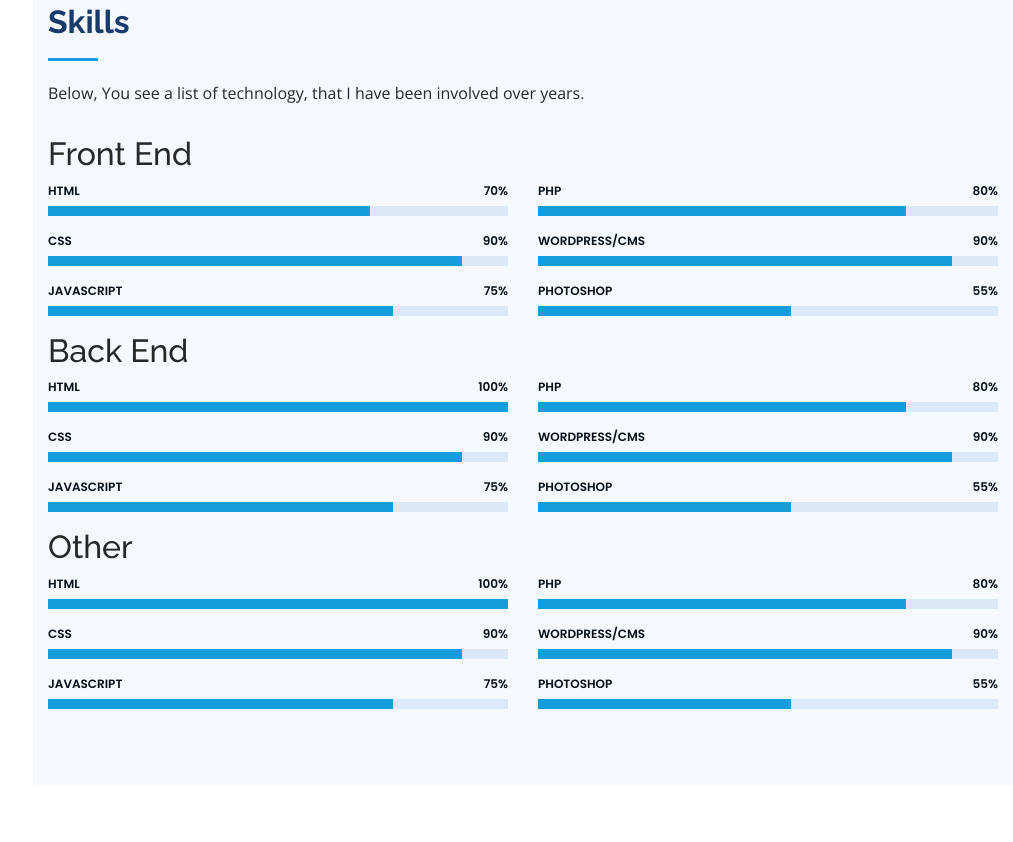
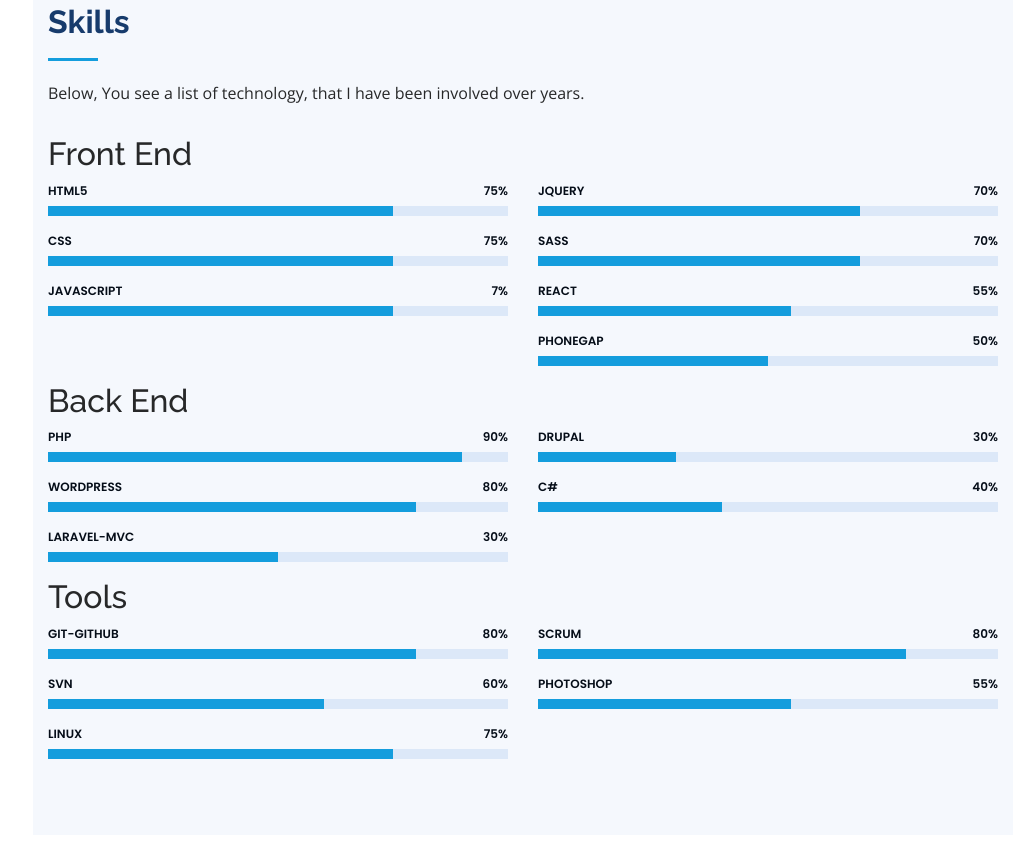
Before and after one commit to dancr13/dbogarin.github.io, a plain HTML site: page index.html in a window 1280 px wide. Shown: the part 1526-2368 px from the top of the page, without its empty margins (267-1280 px from the left). Drawn offline with nearby package versions, Linux system fonts and the light colour scheme.

Commit message:
this updates profile content

```diff
--- a/assets/css/custom.css
+++ b/assets/css/custom.css
@@ -2,3 +2,7 @@
 {
     font-weight: bold;
 }
+
+#hero {
+    background: url("../img/herobg.jpg") top center;
+  }
--- a/index.html
+++ b/index.html
@@ -46,14 +46,16 @@
     <div class="d-flex flex-column">
 
       <div class="profile">
-        <img src="assets/img/profile-img.jpg" alt="" class="img-fluid rounded-circle">
+        <img src="assets/img/foto.jpg" alt="" class="img-fluid rounded-circle">
         <h1 class="text-light"><a href="index.html">Daniel Bogarin</a></h1>
         <div class="social-links mt-3 text-center">
           <!--  <a href="#" class="twitter"><i class="bx bxl-twitter"></i></a>-->
-        <!--  <a href="#" class="facebook"><i class="bx bxl-facebook"></i></a>-->
+          <!--  <a href="#" class="facebook"><i class="bx bxl-facebook"></i></a>-->
           <!-- <a href="#" class="instagram"><i class="bx bxl-instagram"></i></a> -->
-         <a href="https://join.skype.com/invite/rhwg0RHtRGjo"  target="_blank" class="google-plus"><i class="bx bxl-skype"></i></a>
-          <a href="https://www.linkedin.com/in/daniel-bogar%C3%ADn-granados-21337630/" target="_blank" class="linkedin"><i class="bx bxl-linkedin"></i></a>
+          <a href="https://join.skype.com/invite/rhwg0RHtRGjo" target="_blank" class="google-plus"><i
+              class="bx bxl-skype"></i></a>
+          <a href="https://www.linkedin.com/in/daniel-bogar%C3%ADn-granados-21337630/" target="_blank"
+            class="linkedin"><i class="bx bxl-linkedin"></i></a>
         </div>
       </div>
 
@@ -88,7 +90,7 @@
       <div class="container">
 
         <div class="section-title">
-          <h2>About</h2>
+          <h2>About me</h2>
           <p>I’m a person who has been spend time in Tech for a while and I love it!. </p>
           <p> There is nothing greater than witness how the technologies changes our life for better and how the
             information is now shared easily than ever.</p>
@@ -101,7 +103,7 @@
 
         <div class="row">
           <div class="col-lg-4" data-aos="fade-right">
-            <img src="assets/img/profile-img.jpg" class="img-fluid" alt="">
+            <img src="assets/img/foto.jpg" class="img-fluid" alt="">
           </div>
           <div class="col-lg-8 pt-4 pt-lg-0 content" data-aos="fade-left">
             <h3>Software &amp; Photographer.</h3>
@@ -118,7 +120,8 @@
               <div class="col-lg-6">
                 <ul>
                   <li><i class="icofont-rounded-right"></i> <strong>Degree:</strong> B.S. in Computer Science.</li>
-                  <li><i class="icofont-rounded-right"></i> <strong>Email:</strong> <a href = "mailto: dbogarin88@gmail.com">dbogarin88@gmail.com</a>  </li>
+                  <li><i class="icofont-rounded-right"></i> <strong>Email:</strong> <a
+                      href="mailto: dbogarin88@gmail.com">dbogarin88@gmail.com</a> </li>
                 </ul>
               </div>
             </div>
@@ -198,23 +201,23 @@
           <div class="col-lg-6" data-aos="fade-up">
 
             <div class="progress">
-              <span class="skill">HTML <i class="val">70%</i></span>
+              <span class="skill">HTML5 <i class="val">75%</i></span>
               <div class="progress-bar-wrap">
-                <div class="progress-bar" role="progressbar" aria-valuenow="70" aria-valuemin="0" aria-valuemax="100">
+                <div class="progress-bar" role="progressbar" aria-valuenow="75" aria-valuemin="0" aria-valuemax="100">
                 </div>
               </div>
             </div>
 
             <div class="progress">
-              <span class="skill">CSS <i class="val">90%</i></span>
+              <span class="skill">CSS <i class="val">75%</i></span>
               <div class="progress-bar-wrap">
-                <div class="progress-bar" role="progressbar" aria-valuenow="90" aria-valuemin="0" aria-valuemax="100">
+                <div class="progress-bar" role="progressbar" aria-valuenow="75" aria-valuemin="0" aria-valuemax="100">
                 </div>
               </div>
             </div>
 
             <div class="progress">
-              <span class="skill">JavaScript <i class="val">75%</i></span>
+              <span class="skill">JavaScript <i class="val">7%</i></span>
               <div class="progress-bar-wrap">
                 <div class="progress-bar" role="progressbar" aria-valuenow="75" aria-valuemin="0" aria-valuemax="100">
                 </div>
@@ -226,25 +229,36 @@
           <div class="col-lg-6" data-aos="fade-up" data-aos-delay="100">
 
             <div class="progress">
-              <span class="skill">PHP <i class="val">80%</i></span>
+
+
+              <span class="skill"> Jquery <i class="val">70%</i></span>
               <div class="progress-bar-wrap">
-                <div class="progress-bar" role="progressbar" aria-valuenow="80" aria-valuemin="0" aria-valuemax="100">
+                <div class="progress-bar" role="progressbar" aria-valuenow="70" aria-valuemin="0" aria-valuemax="100">
                 </div>
               </div>
             </div>
 
             <div class="progress">
-              <span class="skill">WordPress/CMS <i class="val">90%</i></span>
+              <span class="skill">Sass <i class="val">70%</i></span>
               <div class="progress-bar-wrap">
-                <div class="progress-bar" role="progressbar" aria-valuenow="90" aria-valuemin="0" aria-valuemax="100">
+                <div class="progress-bar" role="progressbar" aria-valuenow="70" aria-valuemin="0" aria-valuemax="100">
                 </div>
               </div>
             </div>
 
             <div class="progress">
-              <span class="skill">Photoshop <i class="val">55%</i></span>
+              <span class="skill">React <i class="val">55%</i></span>
               <div class="progress-bar-wrap">
                 <div class="progress-bar" role="progressbar" aria-valuenow="55" aria-valuemin="0" aria-valuemax="100">
+                </div>
+              </div>
+            </div>
+
+
+            <div class="progress">
+              <span class="skill">Phonegap <i class="val">50%</i></span>
+              <div class="progress-bar-wrap">
+                <div class="progress-bar" role="progressbar" aria-valuenow="50" aria-valuemin="0" aria-valuemax="100">
                 </div>
               </div>
             </div>
@@ -260,15 +274,7 @@
           <div class="col-lg-6" data-aos="fade-up">
 
             <div class="progress">
-              <span class="skill">HTML <i class="val">100%</i></span>
-              <div class="progress-bar-wrap">
-                <div class="progress-bar" role="progressbar" aria-valuenow="100" aria-valuemin="0" aria-valuemax="100">
-                </div>
-              </div>
-            </div>
-
-            <div class="progress">
-              <span class="skill">CSS <i class="val">90%</i></span>
+              <span class="skill">PHP <i class="val">90%</i></span>
               <div class="progress-bar-wrap">
                 <div class="progress-bar" role="progressbar" aria-valuenow="90" aria-valuemin="0" aria-valuemax="100">
                 </div>
@@ -276,7 +282,68 @@
             </div>
 
             <div class="progress">
-              <span class="skill">JavaScript <i class="val">75%</i></span>
+              <span class="skill">Wordpress <i class="val">80%</i></span>
+              <div class="progress-bar-wrap">
+                <div class="progress-bar" role="progressbar" aria-valuenow="80" aria-valuemin="0" aria-valuemax="100">
+                </div>
+              </div>
+            </div>
+
+            <div class="progress">
+              <span class="skill">Laravel-MVC <i class="val">30%</i></span>
+              <div class="progress-bar-wrap">
+                <div class="progress-bar" role="progressbar" aria-valuenow="50" aria-valuemin="0" aria-valuemax="100">
+                </div>
+              </div>
+            </div>
+
+          </div>
+
+          <div class="col-lg-6" data-aos="fade-up" data-aos-delay="100">
+
+            <div class="progress">
+              <span class="skill">Drupal <i class="val">30%</i></span>
+              <div class="progress-bar-wrap">
+                <div class="progress-bar" role="progressbar" aria-valuenow="30" aria-valuemin="0" aria-valuemax="100">
+                </div>
+              </div>
+            </div>
+
+            <div class="progress">
+              <span class="skill">C# <i class="val">40%</i></span>
+              <div class="progress-bar-wrap">
+                <div class="progress-bar" role="progressbar" aria-valuenow="40" aria-valuemin="0" aria-valuemax="100">
+                </div>
+              </div>
+            </div>
+
+          </div>
+
+        </div>
+
+        <h2>Tools</h2>
+        <div class="row skills-content">
+
+          <div class="col-lg-6" data-aos="fade-up">
+
+            <div class="progress">
+              <span class="skill">Git-github <i class="val">80%</i></span>
+              <div class="progress-bar-wrap">
+                <div class="progress-bar" role="progressbar" aria-valuenow="80" aria-valuemin="0" aria-valuemax="100">
+                </div>
+              </div>
+            </div>
+
+            <div class="progress">
+              <span class="skill">SVN <i class="val">60%</i></span>
+              <div class="progress-bar-wrap">
+                <div class="progress-bar" role="progressbar" aria-valuenow="60" aria-valuemin="0" aria-valuemax="100">
+                </div>
+              </div>
+            </div>
+
+            <div class="progress">
+              <span class="skill">Linux <i class="val">75%</i></span>
               <div class="progress-bar-wrap">
                 <div class="progress-bar" role="progressbar" aria-valuenow="75" aria-valuemin="0" aria-valuemax="100">
                 </div>
@@ -288,78 +355,9 @@
           <div class="col-lg-6" data-aos="fade-up" data-aos-delay="100">
 
             <div class="progress">
-              <span class="skill">PHP <i class="val">80%</i></span>
+              <span class="skill">Scrum <i class="val">80%</i></span>
               <div class="progress-bar-wrap">
                 <div class="progress-bar" role="progressbar" aria-valuenow="80" aria-valuemin="0" aria-valuemax="100">
-                </div>
-              </div>
-            </div>
-
-            <div class="progress">
-              <span class="skill">WordPress/CMS <i class="val">90%</i></span>
-              <div class="progress-bar-wrap">
-                <div class="progress-bar" role="progressbar" aria-valuenow="90" aria-valuemin="0" aria-valuemax="100">
-                </div>
-              </div>
-            </div>
-
-            <div class="progress">
-              <span class="skill">Photoshop <i class="val">55%</i></span>
-              <div class="progress-bar-wrap">
-                <div class="progress-bar" role="progressbar" aria-valuenow="55" aria-valuemin="0" aria-valuemax="100">
-                </div>
-              </div>
-            </div>
-
-          </div>
-
-        </div>
-
-        <h2>Other</h2>
-        <div class="row skills-content">
-
-          <div class="col-lg-6" data-aos="fade-up">
-
-            <div class="progress">
-              <span class="skill">HTML <i class="val">100%</i></span>
-              <div class="progress-bar-wrap">
-                <div class="progress-bar" role="progressbar" aria-valuenow="100" aria-valuemin="0" aria-valuemax="100">
-                </div>
-              </div>
-            </div>
-
-            <div class="progress">
-              <span class="skill">CSS <i class="val">90%</i></span>
-              <div class="progress-bar-wrap">
-                <div class="progress-bar" role="progressbar" aria-valuenow="90" aria-valuemin="0" aria-valuemax="100">
-                </div>
-              </div>
-            </div>
-
-            <div class="progress">
-              <span class="skill">JavaScript <i class="val">75%</i></span>
-              <div class="progress-bar-wrap">
-                <div class="progress-bar" role="progressbar" aria-valuenow="75" aria-valuemin="0" aria-valuemax="100">
-                </div>
-              </div>
-            </div>
-
-          </div>
-
-          <div class="col-lg-6" data-aos="fade-up" data-aos-delay="100">
-
-            <div class="progress">
-              <span class="skill">PHP <i class="val">80%</i></span>
-              <div class="progress-bar-wrap">
-                <div class="progress-bar" role="progressbar" aria-valuenow="80" aria-valuemin="0" aria-valuemax="100">
-                </div>
-              </div>
-            </div>
-
-            <div class="progress">
-              <span class="skill">WordPress/CMS <i class="val">90%</i></span>
-              <div class="progress-bar-wrap">
-                <div class="progress-bar" role="progressbar" aria-valuenow="90" aria-valuemin="0" aria-valuemax="100">
                 </div>
               </div>
             </div>
@@ -495,7 +493,7 @@
 
 
             <div class="resume-item">
-              <h4><a  target="_blank">Software developer - RBM Soluciones Tecnológicas  S.A </a></h4>
+              <h4><a target="_blank">Software developer - RBM Soluciones Tecnológicas S.A </a></h4>
               <h5>2013 - 2017</h5>
               <p><em>San Jose, Costa Rica</em></p>
               <ul>
@@ -506,7 +504,7 @@
                   </li>
                   <li><span class="subtitle">Frontend</span> technologies such as html5,css javascript, jquery.
                   </li>
-                  <li><span class="subtitle">Backend</span> ASP.NET/  C#..
+                  <li><span class="subtitle">Backend</span> ASP.NET/ C#..
                   </li>
                 </ul>
                 <li><span class="subtitle">Tools:</span> svn.</li>
@@ -514,7 +512,7 @@
             </div>
 
             <div class="resume-item">
-              <h4><a  target="_blank">Software Developer Internship -  Trino Systems S.A </a></h4>
+              <h4><a target="_blank">Software Developer Internship - Trino Systems S.A </a></h4>
               <h5>2010 - 2011</h5>
               <p><em>Cartago, Costa Rica</em></p>
               <ul>
@@ -525,10 +523,11 @@
                   </li>
                   <li><span class="subtitle">Frontend</span> technologies such as html5,css javascript, jquery.
                   </li>
-                  <li><span class="subtitle">Backend</span> ASP.NET/  C#..
+                  <li><span class="subtitle">Backend</span> ASP.NET/ C#..
                   </li>
                 </ul>
-                <li><span class="subtitle">Moderate involvement:</span>  Oracle forms, Oracle database and IBM informix.</li>
+                <li><span class="subtitle">Moderate involvement:</span> Oracle forms, Oracle database and IBM informix.
+                </li>
                 <li><span class="subtitle">Tools:</span> svn.</li>
               </ul>
             </div>
@@ -727,7 +726,7 @@
             in iste officiis commodi quidem hic quas.</p>
         </div>
 
-        <div class="owl-carousel testimonials-carousel" >
+        <div class="owl-carousel testimonials-carousel">
 
           <div class="testimonial-item" data-aos="fade-up">
             <p>
@@ -816,7 +815,7 @@
               <div class="email">
                 <i class="icofont-envelope"></i>
                 <h4>Email:</h4>
-                <p><a href = "mailto: dbogarin88@gmail.com">dbogarin88@gmail.com</a></p>
+                <p><a href="mailto: dbogarin88@gmail.com">dbogarin88@gmail.com</a></p>
               </div>
 
               <div class="phone">
@@ -831,7 +830,27 @@
           </div>
 
           <div class="col-lg-6 mt-5 mt-lg-0 d-flex align-items-stretch">
-            <div class="mapouter"><div class="gmap_canvas"><iframe width="350" height="350" id="gmap_canvas" src="https://maps.google.com/maps?q=san%20jose%20de%20costa%20rica&t=&z=13&ie=UTF8&iwloc=&output=embed" frameborder="0" scrolling="no" marginheight="0" marginwidth="0"></iframe><a href="https://www.enable-javascript.net/blog/divi-discount/"></a></div><style>.mapouter{position:relative;text-align:right;height:350px;width:350px;}.gmap_canvas {overflow:hidden;background:none!important;height:350px;width:350px;}</style></div>
+            <div class="mapouter">
+              <div class="gmap_canvas"><iframe width="350" height="350" id="gmap_canvas"
+                  src="https://maps.google.com/maps?q=san%20jose%20de%20costa%20rica&t=&z=13&ie=UTF8&iwloc=&output=embed"
+                  frameborder="0" scrolling="no" marginheight="0" marginwidth="0"></iframe><a
+                  href="https://www.enable-javascript.net/blog/divi-discount/"></a></div>
+              <style>
+                .mapouter {
+                  position: relative;
+                  text-align: right;
+                  height: 350px;
+                  width: 350px;
+                }
+
+                .gmap_canvas {
+                  overflow: hidden;
+                  background: none !important;
+                  height: 350px;
+                  width: 350px;
+                }
+              </style>
+            </div>
 
           </div>
 
```
Also changed, not shown: assets/img/foto.jpg (added), assets/img/hero-bg.jpg (deleted), assets/img/herobg.jpg (added), assets/img/profile-img.jpg (deleted).
